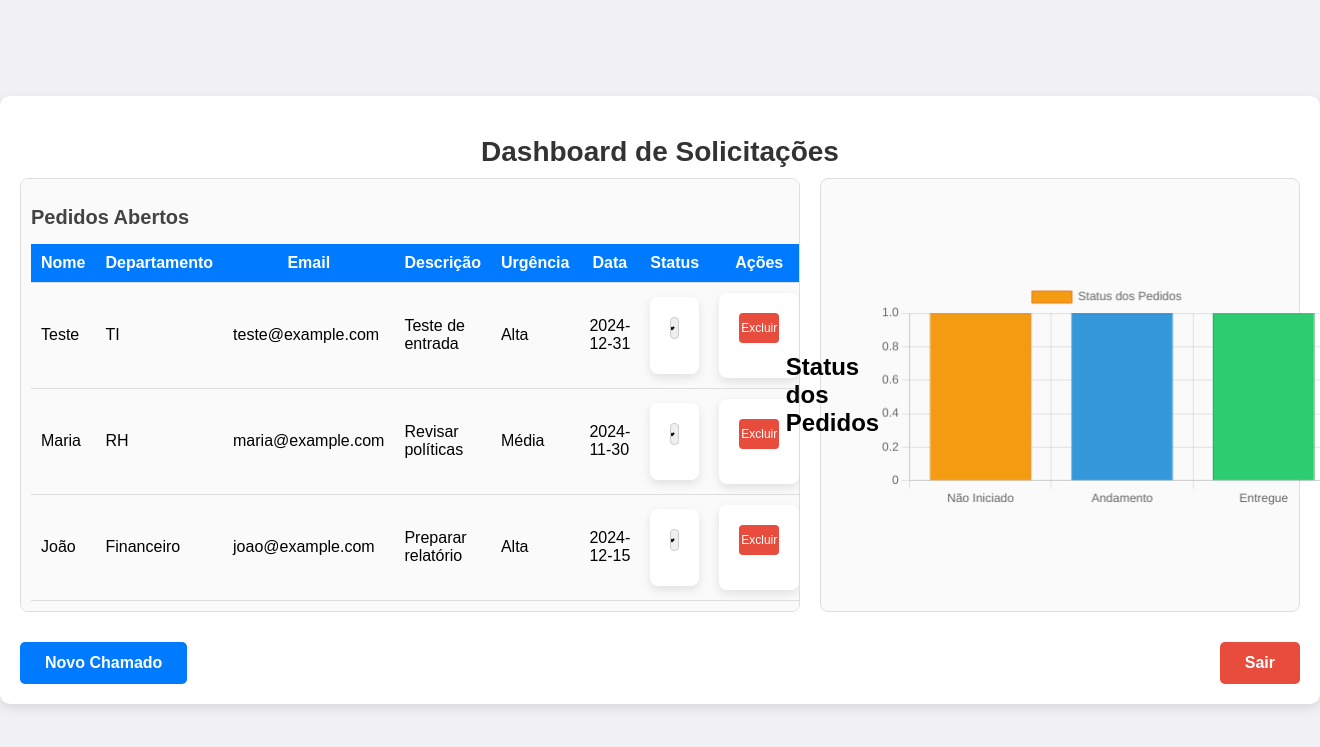
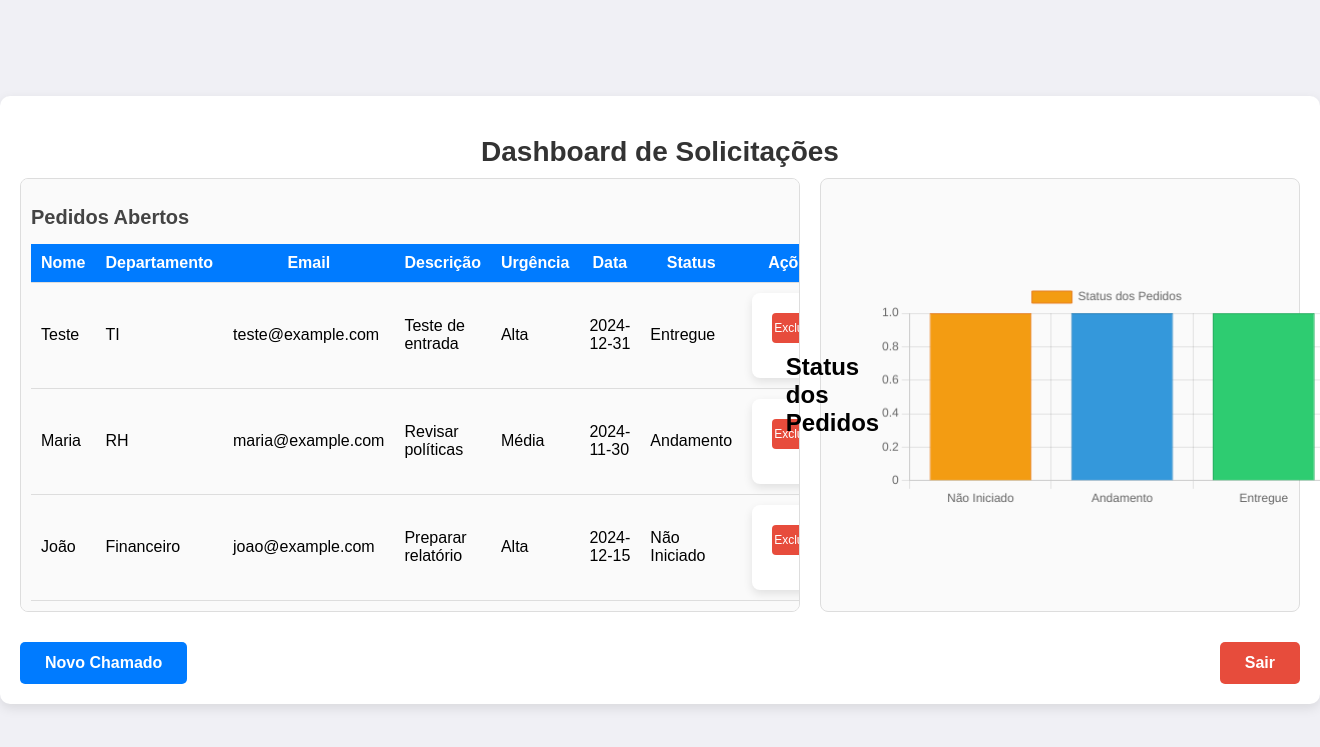
Before and after one commit to jozue185/sistema-chamados, a Flask app: page /dashboard in a window 1320 px wide; the page is wider, and only the part inside the window is pictured. Shown: the top 747 px of that part. Run offline with Flask 3, Linux system fonts and the light colour scheme; the visitor is signed in with stand-in values (Sample User, id 1).

Commit message:
Update dashboard.html

```diff
--- a/templates/dashboard.html
+++ b/templates/dashboard.html
@@ -39,16 +39,7 @@
                             <td>{{ item.description }}</td>
                             <td>{{ item.urgency }}</td>
                             <td>{{ item.date }}</td>
-                            <td>
-                                <form method="POST" action="/update-status">
-                                    <select name="status" onchange="this.form.submit()">
-                                        <option value="Não Iniciado" {% if item.status == "Não Iniciado" %}selected{% endif %}>Não Iniciado</option>
-                                        <option value="Andamento" {% if item.status == "Andamento" %}selected{% endif %}>Andamento</option>
-                                        <option value="Entregue" {% if item.status == "Entregue" %}selected{% endif %}>Entregue</option>
-                                    </select>
-                                    <input type="hidden" name="item_id" value="{{ item._id }}">
-                                </form>
-                            </td>
+                            <td>{{ item.status }}</td> <!-- Status fixo -->
                             <td>
                                 <form method="POST" action="/delete">
                                     <input type="hidden" name="item_id" value="{{ item._id }}">
```
